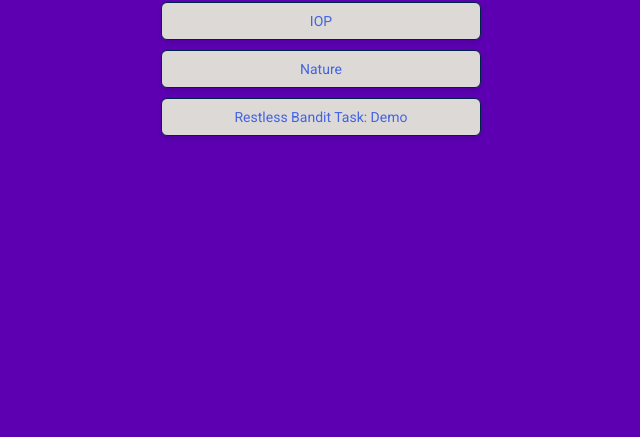
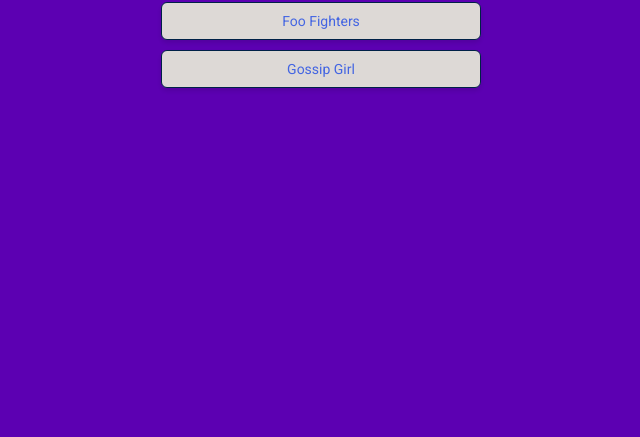
Before and after one commit to shradhalahar/phys, a plain HTML site: page index.html in a window 1280 px wide. Shown: the part 363-800 px from the top of the page, without its empty margins (319-959 px from the left). Drawn offline with Linux system fonts and the light colour scheme.

Commit message:
Update index.html

```diff
--- a/index.html
+++ b/index.html
@@ -18,10 +18,8 @@
     <h2>Pro Phys Links: Oct 24</h2>
     <p></p>
     <div class="link-container">
-      <a href="https://www.dundee.ac.uk/" class="link">UoD</a>
-      <a href="https://www.iop.org/" class="link">IOP</a>
-      <a href="https://www.nature.com/" class="link">Nature</a>
-      <a href="https://gilbertson2209.github.io/thal-val/" class="link">Restless Bandit Task: Demo</a>
+      <a href="https://foofighters.com/" class="link">Foo Fighters</a>
+      <a href="https://gossipgirl.tumblr.com/" class="link">Gossip Girl</a>
     </div>
   </div>
 </body>
```
